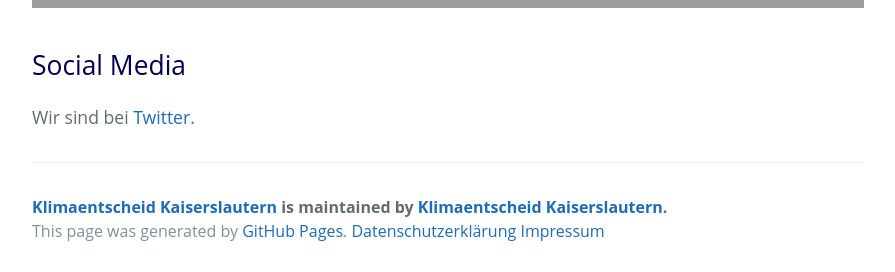
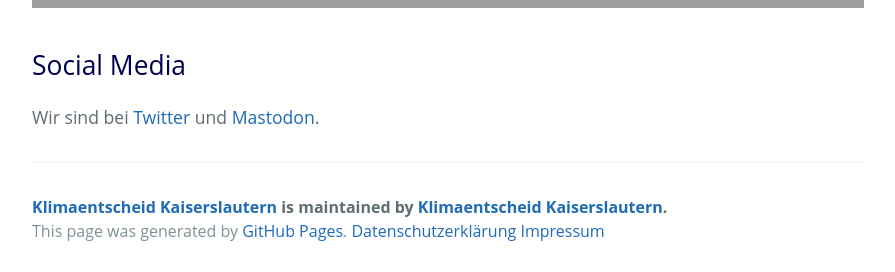
Before and after one commit to klimalautern/klimalautern.github.io, a Jekyll site: the page built from index.md, in a window 1280 px wide and 900 px high, scrolled down 855 px. Shown: the part 625-897 px from the top of the window, without its empty margins (192-1087 px from the left). Built offline with Jekyll 4.4.1, drawn with Linux system fonts in a browser that asks for light colours; our own code applies the rules of GitHub Pages for plain Markdown files; grey boxes are pictures that could not be loaded.

Commit message:
Mastodon ergänzt

```diff
--- a/index.md
+++ b/index.md
@@ -34,4 +34,5 @@ Um auf dem Laufenden zu bleiben, gerne die Newsletter abonnieren:
 
 ## Social Media
 
-Wir sind bei [Twitter](https://twitter.com/KlimaLautern).
+Wir sind bei [Twitter](https://twitter.com/KlimaLautern) und
+<a rel="me" href="https://climatejustice.social/@KlimaLautern">Mastodon</a>.
```
